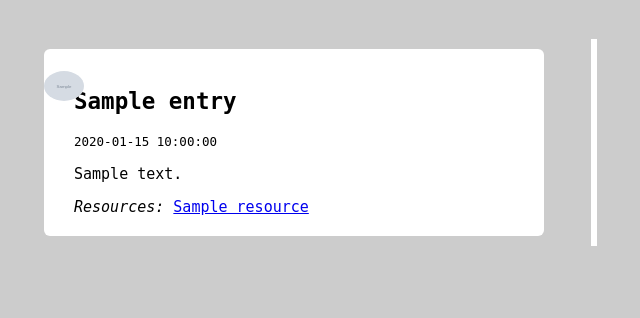
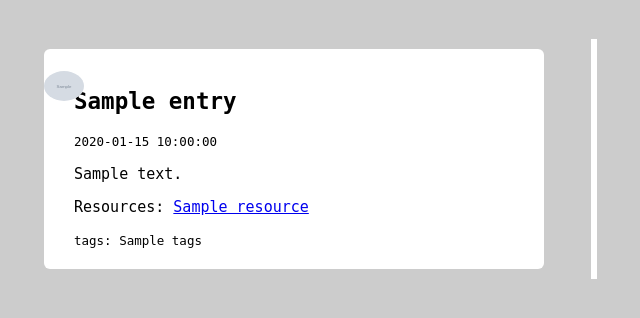
Before and after one commit to vizallati/devops-journey, a Flask app: template templates/devops-timeline.html in a window 1280 px wide. Shown: the part 319-637 px from the top of the page, without its empty margins (46-686 px from the left). Run offline with Flask 2, Linux system fonts and the light colour scheme; the template is opened without the code that fills it: most values are stand-ins (such as "Sample title", 1, 10 or a date in 2020); grey boxes marked "Sample" are stand-in pictures.

Commit message:
Add tags and resource values to timeline entries

```diff
--- a/data.py
+++ b/data.py
@@ -42,12 +42,12 @@ def add_timeline_entry(entry, timeline):
     cursor = connection.cursor(dictionary=True)
     cursor.execute("USE devops_journey")
     timeline_entries = [
-        (entry[0], entry[1], entry[2], entry[3], entry[4], entry[6][0]['resource'], entry[6][0]['link'])]
+        (entry[0], entry[1], entry[2], entry[3], entry[4], entry[6][0]['resource'], entry[6][0]['link'], entry[7])]
     logger.info(timeline_entries)
 
     cursor.executemany(f"""
-        INSERT INTO {timeline}_timeline (title, image_url, date_range, description, side, resource, link)
-        VALUES (%s, %s, %s, %s, %s, %s, %s)
+        INSERT INTO {timeline}_timeline (title, image_url, date_range, description, side, resource, link, tags)
+        VALUES (%s, %s, %s, %s, %s, %s, %s, %s)
     """, timeline_entries)
     connection.commit()
     cursor.close()
--- a/setup_db.py
+++ b/setup_db.py
@@ -39,6 +39,7 @@ def create_table(timeline):
             side ENUM('left', 'right'),
             resource VARCHAR(255) NOT NULL,
             link VARCHAR(255),
+            tags TEXT,
             created_at TIMESTAMP DEFAULT CURRENT_TIMESTAMP
         )
     """)
--- a/templates/aqa-timeline.html
+++ b/templates/aqa-timeline.html
@@ -33,6 +33,8 @@
             <h2>{{ entry.title }}</h2>
             <small>{{ entry.date_range }}</small>
             <p>{{ entry.description }}</p>
+            <p> Resources: <a href="{{ entry.link }}" target="_blank">{{ entry.resource }}</a></p>
+            <small>tags: {{ entry.tags }}</small>
         </div>
     </div>
     {% endfor %}
--- a/templates/devops-timeline.html
+++ b/templates/devops-timeline.html
@@ -36,8 +36,8 @@
             <h2>{{ entry.title }}</h2>
             <small>{{ entry.date_range }}</small>
             <p>{{ entry.description }}</p>
-            <i>Resources: </i>
-            <a href="{{ entry.link }}" >{{ entry.resource }}</a>
+            <p> Resources: <a href="{{ entry.link }}" target="_blank">{{ entry.resource }}</a></p>
+            <small>tags: {{ entry.tags }}</small>
         </div>
     </div>
     {% endfor %}
```
